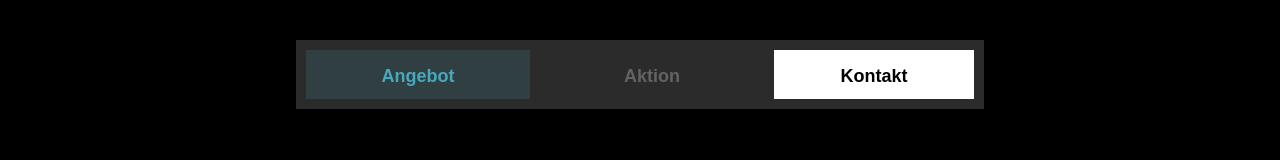
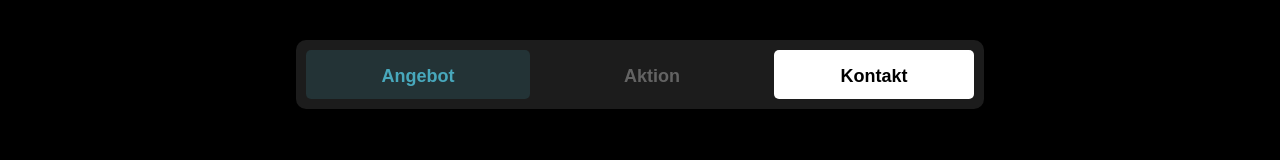
Before and after one commit to jwanner83/saftlade.com, a Svelte app: page / in a window 1280 px wide. Shown: the top 160 px of the page. Built offline with nearby package versions, Linux system fonts and the light colour scheme.

Commit message:
feat: rename box-radius to border-radius

```diff
--- a/src/App.svelte
+++ b/src/App.svelte
@@ -2,6 +2,7 @@
   import Navigation from './lib/Navigation/Navigation.svelte'
   import Section from './lib/Layout/Section.svelte'
   import Offer from './lib/Pages/Offer/Offer.svelte'
+  import Promotion from './lib/Pages/Promotion/Promotion.svelte'
 </script>
 
 <main>
@@ -11,7 +12,7 @@
     <Offer />
   </Section>
   <Section title="Aktion">
-    <p>deger</p>
+    <Promotion />
   </Section>
 </main>
 
@@ -23,10 +24,10 @@
     --dark-gray: #636363;
 
     --primary-background: #000;
-    --secondary-background: #2B2B2B;
+    --secondary-background: #1C1C1C;
 
-    --box-radius: 10px;
-    --box-radius-small: 5px;
+    --border-radius: 10px;
+    --border-radius-small: 5px;
   }
 
   main {
```
